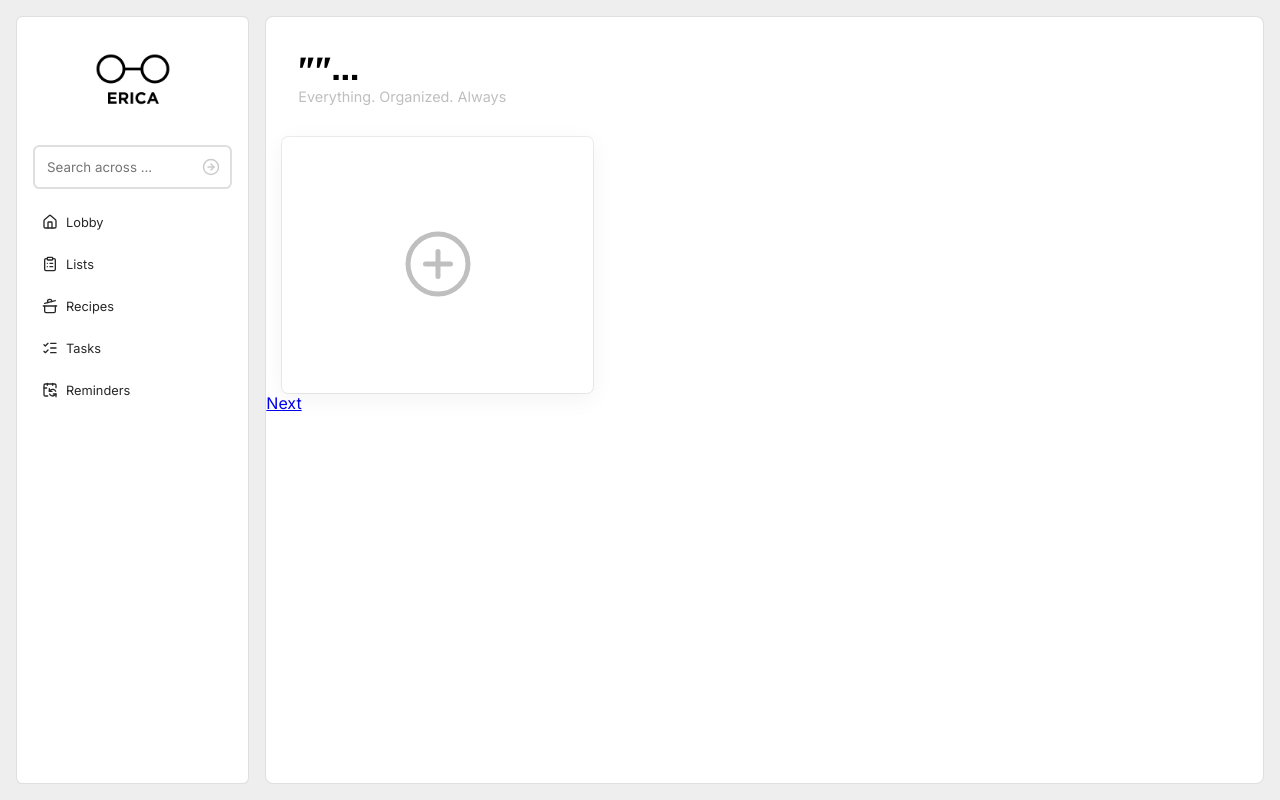
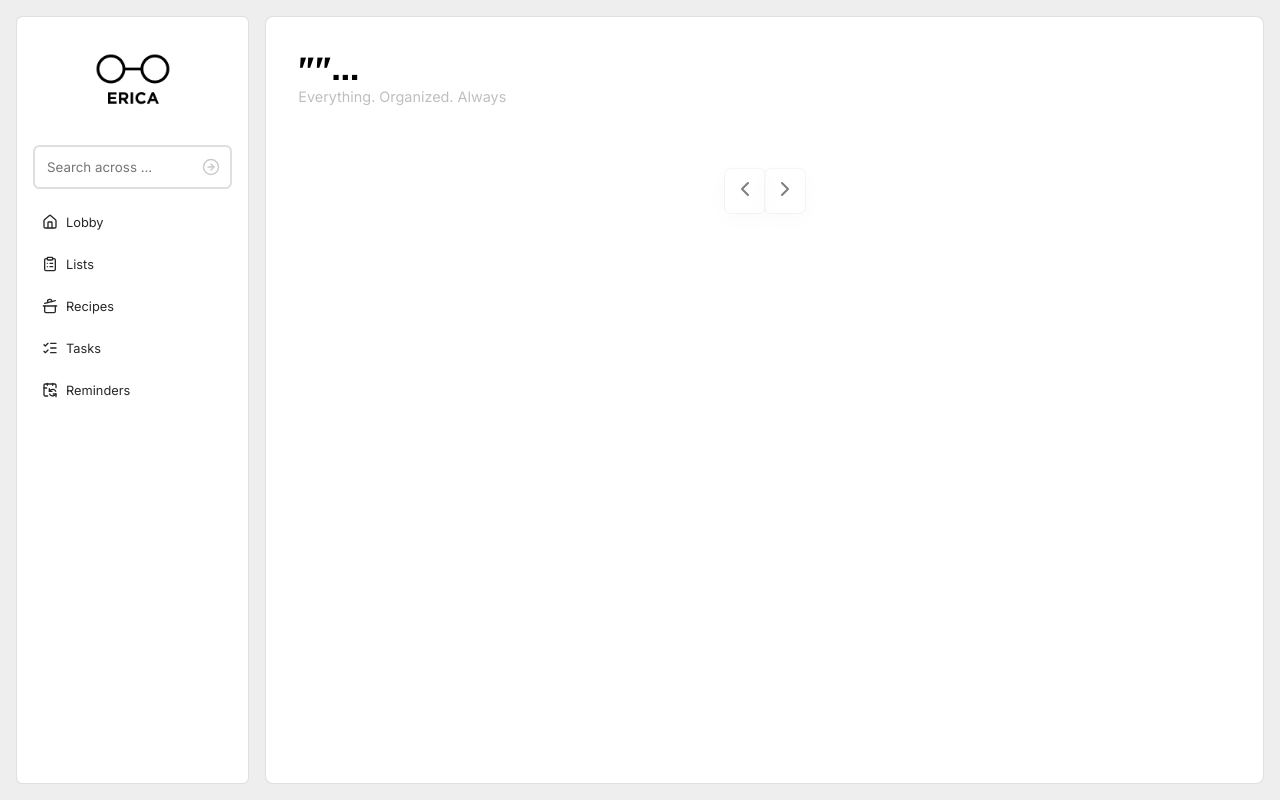
Before and after one commit to WinterTheEngineer/Erica, a Django app: template templates/search.html in a window 1280 px wide. Run offline with Django 5.2, Linux system fonts and the light colour scheme; the template is opened without the code that fills it, so the values that code supplies are empty.

Commit message:
added card styles globally, improved pagination with button

```diff
--- a/static/base.css
+++ b/static/base.css
@@ -225,6 +225,120 @@ nav {
     margin-inline-start: 1rem;
 }
 
+.content-grid {
+    padding: 0 1rem;
+    height: min-content;
+    columns: 18rem auto;
+    scrollbar-width: none;
+    -ms-overflow-style: none;
+    /* grid-template-columns: repeat(auto-fill, minmax(16rem, 1fr)); */
+}
+
+.content-grid::-webkit-scrollbar {
+    display: none;
+}
+
+.card {
+    padding: 1rem;
+    position: relative;
+    border-radius: 6px;
+    break-inside: avoid;
+    margin-bottom: 1rem;
+    animation-delay: 6.5s;
+    background-color: #ffffff;
+    transition: .3s box-shadow ease,
+                .3s height ease;
+    box-shadow: rgba(0, 0, 0, 0.05) 0px 6px 24px 0px, rgba(0, 0, 0, 0.08) 0px 0px 0px 1px;
+}
+
+.card.menu-toggled {
+    min-height: 14rem;
+}
+
+.card-header {
+    display: flex;
+    margin-bottom: .5rem;
+    justify-content: space-between;
+}
+
+.toggle-dropdown {
+    border: none;
+    outline: none;
+    cursor: pointer;
+    background: none;
+    margin-top: .1rem;
+    border-radius: .2rem;
+    align-self:flex-start;
+    transition: color .3s ease;
+}
+
+.toggle-dropdown:hover {
+    color: #B42EF2;
+}
+
+.card .body {
+    /* padding: .5rem; */
+    border-radius: 4px;
+}
+
+.card .body.ordered {
+    display: flex;
+    flex-direction: column;
+}
+
+.card .menu {
+    top: 0;
+    right: 0;
+    opacity: 0;
+    width: 100%;
+    height: 100%;
+    overflow: hidden;
+    visibility: hidden;
+    position: absolute;
+    border-radius: inherit;
+    background-color: #ffffff;
+    transition: opacity .5s ease,
+                visibility 0s ease .5s;
+}
+
+.card .menu.expanded {
+    opacity: 1;
+    padding: 1rem;
+    visibility: visible;
+    transition: opacity .3s ease,
+                visibility 0s ease;
+}
+
+.menu-header {
+    margin: 0;
+    display: flex;
+    visibility: hidden;
+    padding: 0 0 1rem 0;
+    height: fit-content;
+    justify-content: space-between;
+    border-bottom: 1px solid #00000020;
+}
+
+.menu.expanded .menu-header {
+    visibility: visible;
+}
+
+.menu.expanded .card {
+    min-height: 30rem;
+}
+
+.menu-header h4 {
+    display: grid;
+    place-content: center;
+}
+
+.menu ul {
+    display: flex;
+    row-gap: .5rem;
+    list-style: none;
+    flex-direction: column;
+}
+
 .messages {
     z-index: 99;
     right: 3rem;
@@ -270,3 +384,24 @@ nav {
 .close-modal:hover ion-icon {
     color: #B42EF2;
 }
+
+.page-controls {
+    display: flex;
+    margin-top: 2rem;
+    align-items: center;
+    justify-content: center;
+}
+
+.page-controls a {
+    padding: .5rem;
+    color: #000000;
+    border-radius: 6px;
+    background-color: #ffffff;
+    box-shadow: rgba(0, 0, 0, 0.05) 0px 6px 24px 0px, rgba(0, 0, 0, 0.08) 0px 0px 0px 1px;
+}
+
+.page-controls a.disabled {
+    opacity: .5;
+    cursor: not-allowed;
+    pointer-events: none;
+}
--- a/static/lists.css
+++ b/static/lists.css
@@ -1,42 +1,6 @@
 #lists .header {
     border-top-left-radius: .4rem;
     border-top-right-radius: .4rem;
-}
-
-.content-grid {
-    padding: 0 1rem;
-    height: min-content;
-    columns: 18rem auto;
-    scrollbar-width: none;
-    -ms-overflow-style: none;
-    /* grid-template-columns: repeat(auto-fill, minmax(16rem, 1fr)); */
-}
-
-.content-grid::-webkit-scrollbar {
-    display: none;
-}
-
-.card {
-    padding: 1rem;
-    position: relative;
-    border-radius: 6px;
-    break-inside: avoid;
-    margin-bottom: 1rem;
-    animation-delay: 6.5s;
-    background-color: #ffffff;
-    transition: .3s box-shadow ease,
-                .3s height ease;
-    box-shadow: rgba(0, 0, 0, 0.05) 0px 6px 24px 0px, rgba(0, 0, 0, 0.08) 0px 0px 0px 1px;
-}
-
-.card.menu-toggled {
-    min-height: 14rem;
-}
-
-.card-header {
-    display: flex;
-    margin-bottom: .5rem;
-    justify-content: space-between;
 }
 
 .card-header h2 {
--- a/templates/partials/search_results.html
+++ b/templates/partials/search_results.html
@@ -1,4 +1,8 @@
 {% load static %}
+
+{% block styles %}
+    <link rel="stylesheet" href="{% static 'lists.css' %}">
+{% endblock styles %}
 
 <div class="header">
     <h1>{{page_title}} "{{search_query}}"...</h1>
@@ -53,19 +57,12 @@
             </div>
         </div>
     {% endfor %}
-    <div class="card new-list-card list animate__animated animate__fadeInUp">
-        <button class="toggle-list-modal">
-            <ion-icon name="add-circle-outline"></ion-icon>
-        </button>
-    </div>
 </div>
-<div class="controls">
-    {% if page_num > 1 %}
-        <a href="{% url 'search' %}?page={{previous_page}}&search_query={{search_query}}">
-            Previous
-        </a>
-    {% endif %}
-    <a href="{% url 'search' %}?page={{next_page}}&search_query={{search_query}}">
-        Next
+<div class="page-controls">
+    <a href="{% url 'search' %}?page={{previous_page}}&search_query={{search_query}}" class="{% if not page_num > 1 %}disabled{% endif %}">
+        <i data-lucide="chevron-left"></i>
+    </a>
+    <a href="{% url 'search' %}?page={{next_page}}&search_query={{search_query}}" class="{% if not has_more %}disabled{% endif %}">
+        <i data-lucide="chevron-right"></i>
     </a>
 </div>
--- a/templates/search.html
+++ b/templates/search.html
@@ -1,9 +1,5 @@
 {% extends 'base.html' %}
 {% load static %}
-
-{% block styles %}
-    <link rel="stylesheet" href="{% static 'lists.css' %}">
-{% endblock styles %}
 
 {% block body %}
     <section id="lists" class="main-content">
--- a/templates/splash.html
+++ b/templates/splash.html
@@ -20,10 +20,23 @@
 <script>
     //Script for timed splash
     const page_title = "{{ sector }}";
+    let dry_sectors = ['search'];
 
-    document.addEventListener('DOMContentLoaded', () => {
-        setTimeout(function() {
-            splash.classList.toggle('invisible');
-        }, 6000);
-    });
+    if (dry_sectors.includes(page_title.toLowerCase())) {
+        splash.style.display = "none";
+
+        const cards = Array.from(document.getElementsByClassName('card'));
+        cards.forEach(card => {
+            card.style.animationDelay = '0s';
+        });
+
+    } else {
+        document.addEventListener('DOMContentLoaded', () => {
+            setTimeout(function() {
+                splash.classList.toggle('invisible');
+            }, 6000);
+        });
+    };
+
+
 </script>
```
Also changed, not shown: other parts of static/lists.css (+0 -78 lines), lists/views.py (+7 -5 lines).
